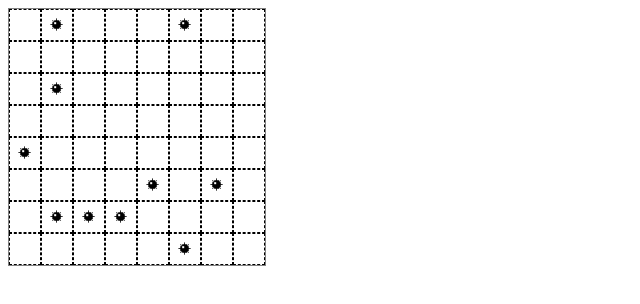
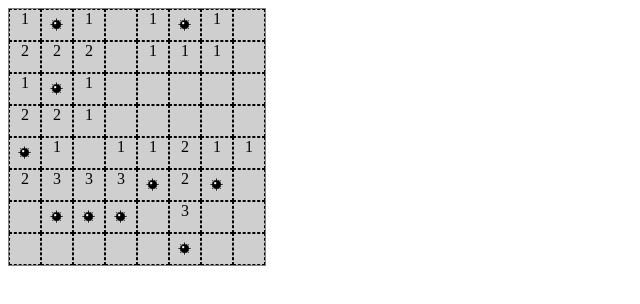
Before and after one commit to Wtfluna/flexbox-minesweeper, a plain HTML site: page index.html in a window 1280 px wide. Shown: the whole page, without its empty margins (0-640 px from the left). Drawn offline with Linux system fonts and the light colour scheme.

Commit message:
ajout chiffres

```diff
--- a/index.html
+++ b/index.html
@@ -14,35 +14,35 @@
         <!--Ajout d'une ligne-->
         <div class="row">
             <!--Ajout de cellules sur la ligne-->
-            <div class="cell one"></div>
+            <div class="cell one">1</div>
             <div class="cell bomb">
                 <img src="bomb.gif" alt="bomb">
             </div>
-            <div class="cell one"></div>
+            <div class="cell one">1</div>
             <div class="cell"></div>
-            <div class="cell one"></div>
+            <div class="cell one">1</div>
             <div class="cell bomb">
                 <img src="bomb.gif" alt="bomb">
             </div>
-            <div class="cell one"></div>
+            <div class="cell one">1</div>
             <div class="cell"></div>
         </div>
         <div class="row">
-            <div class="cell two"></div>
-            <div class="cell two"></div>
-            <div class="cell two"></div>
+            <div class="cell two">2</div>
+            <div class="cell two">2</div>
+            <div class="cell two">2</div>
             <div class="cell"></div>
-            <div class="cell one"></div>
-            <div class="cell one"></div>
-            <div class="cell one"></div>
+            <div class="cell one">1</div>
+            <div class="cell one">1</div>
+            <div class="cell one">1</div>
             <div class="cell"></div>
         </div>
         <div class="row">
-            <div class="cell one"></div>
+            <div class="cell one">1</div>
             <div class="cell bomb">
                 <img src="bomb.gif" alt="bomb">
             </div>
-            <div class="cell one"></div>
+            <div class="cell one">1</div>
             <div class="cell"></div>
             <div class="cell"></div>
             <div class="cell"></div>
@@ -50,9 +50,9 @@
             <div class="cell"></div>
         </div>
         <div class="row">
-            <div class="cell two"></div>
-            <div class="cell two"></div>
-            <div class="cell one"></div>
+            <div class="cell two">2</div>
+            <div class="cell two">2</div>
+            <div class="cell one">1</div>
             <div class="cell"></div>
             <div class="cell"></div>
             <div class="cell"></div>
@@ -63,23 +63,23 @@
             <div class="cell bomb">
                 <img src="bomb.gif" alt="bomb">
             </div>
-            <div class="cell one"></div>
+            <div class="cell one">1</div>
             <div class="cell"></div>
-            <div class="cell one"></div>
-            <div class="cell one"></div>
-            <div class="cell two"></div>
-            <div class="cell one"></div>
-            <div class="cell one"></div>
+            <div class="cell one">1</div>
+            <div class="cell one">1</div>
+            <div class="cell two">2</div>
+            <div class="cell one">1</div>
+            <div class="cell one">1</div>
         </div>
         <div class="row">
-            <div class="cell two"></div>
-            <div class="cell three"></div>
-            <div class="cell three"></div>
-            <div class="cell three"></div>
+            <div class="cell two">2</div>
+            <div class="cell three">3</div>
+            <div class="cell three">3</div>
+            <div class="cell three">3</div>
             <div class="cell bomb">
                 <img src="bomb.gif" alt="bomb">
             </div>
-            <div class="cell two"></div>
+            <div class="cell two">2</div>
             <div class="cell bomb">
                 <img src="bomb.gif" alt="bomb">
             </div>
@@ -97,7 +97,7 @@
                 <img src="bomb.gif" alt="bomb">
             </div>
             <div class="cell"></div>
-            <div class="cell three"></div>
+            <div class="cell three">3</div>
             <div class="cell"></div>
             <div class="cell"></div>
         </div>
--- a/style.css
+++ b/style.css
@@ -2,6 +2,7 @@
     display: inline-block;
     border-collapse: collapse;
     border: 1px solid grey;
+    background-color: #CFCFCF;
 }
 
 .row {
```
